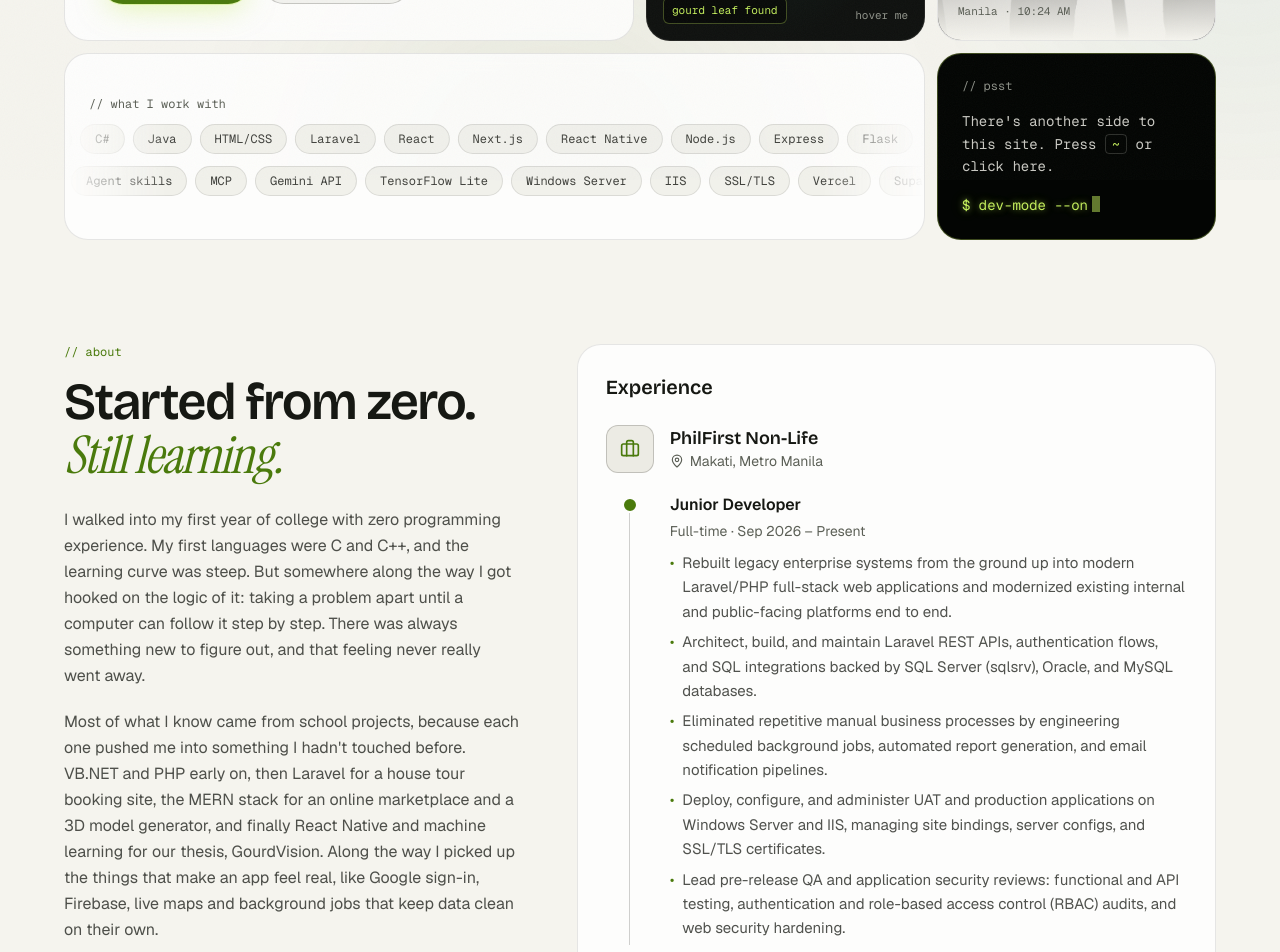
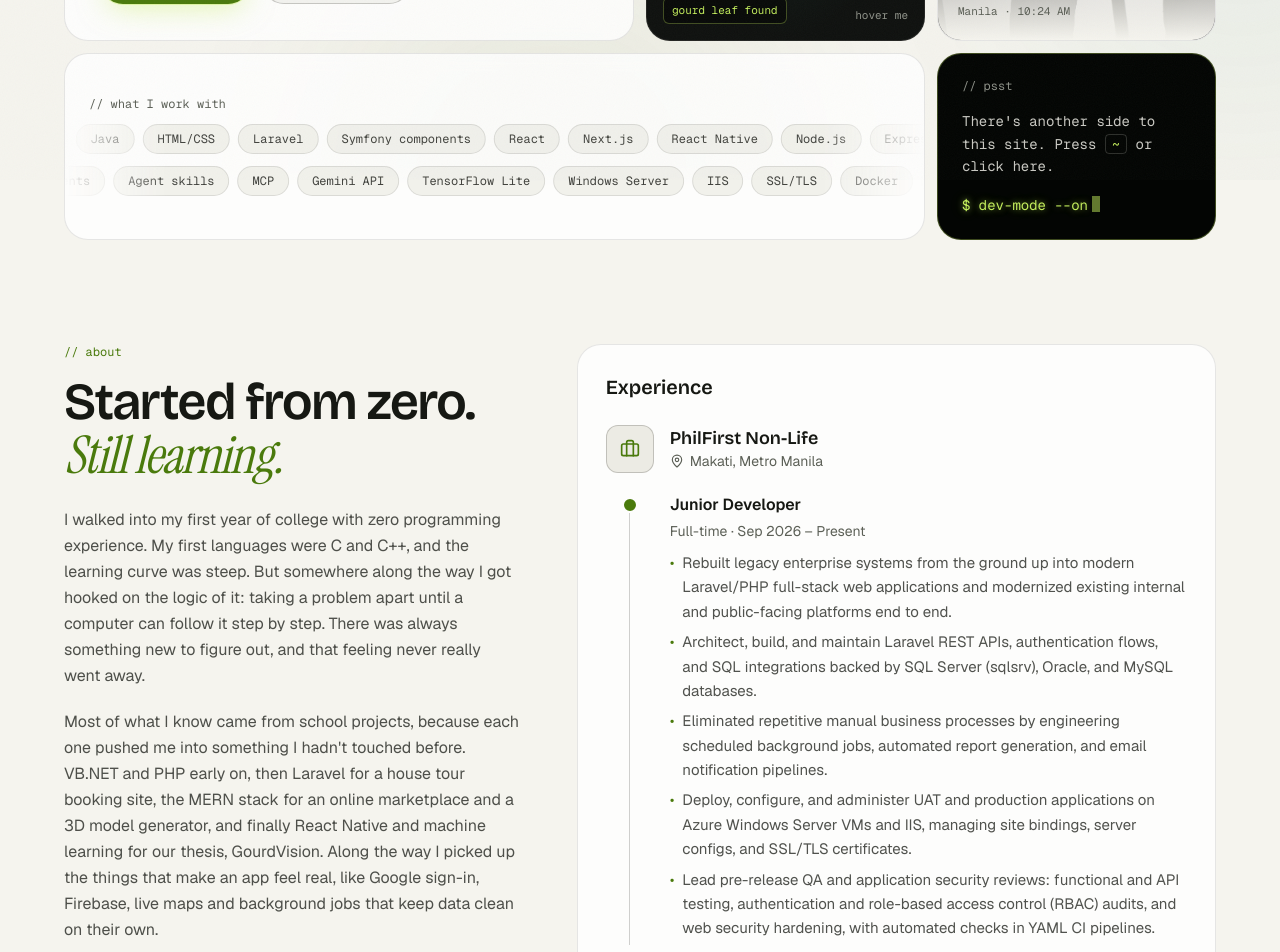
Before and after one commit to Shiidoooo/portfolio-website, a Next.js app: page / in a window 1280 px wide. Shown: the part 620-1572 px from the top of the page. Built offline with nearby package versions, Linux system fonts and the light colour scheme.

Commit message:
Add Azure, Symfony, Docker and CI skills; refresh resume

```diff
--- a/src/content/profile.ts
+++ b/src/content/profile.ts
@@ -166,10 +166,10 @@ export const publication: Publication = {
 
 export const skillGroups: SkillGroup[] = [
   { label: "Languages", items: ["PHP", "JavaScript", "TypeScript", "SQL", "Python", "C#", "Java", "HTML/CSS"] },
-  { label: "Frameworks", items: ["Laravel", "React", "Next.js", "React Native", "Node.js", "Express", "Flask", "Tailwind CSS", "Bootstrap"] },
+  { label: "Frameworks", items: ["Laravel", "Symfony components", "React", "Next.js", "React Native", "Node.js", "Express", "Flask", "Tailwind CSS", "Bootstrap"] },
   { label: "Databases", items: ["MySQL", "SQL Server", "Oracle", "PostgreSQL", "Supabase", "MongoDB", "SQLite", "Firebase"] },
-  { label: "Servers & Cloud", items: ["Windows Server", "IIS", "SSL/TLS", "Vercel", "Supabase", "Cloudinary", "Firebase Auth", "Google Sign-In"] },
-  { label: "Tools & Testing", items: ["Git/GitHub", "Postman", "Insomnia", "SSMS", "TOAD for Oracle", "MySQL Workbench", "Vitest", "Security Hardening"] },
+  { label: "Servers & Cloud", items: ["Microsoft Azure", "Windows Server", "IIS", "SSL/TLS", "Docker", "Vercel", "Supabase", "Cloudinary", "Firebase Auth", "Google Sign-In"] },
+  { label: "Tools & Testing", items: ["Git/GitHub", "CI pipelines (YAML)", "Postman", "Insomnia", "SSMS", "TOAD for Oracle", "MySQL Workbench", "Vitest", "Security Hardening"] },
   { label: "AI", items: ["Claude Code", "OpenAI Codex", "Gemini", "OpenCode", "Subagents", "Agent skills", "MCP", "Gemini API", "TensorFlow Lite"] },
 ];
 
@@ -220,8 +220,8 @@ const juniorDeveloperRole: Role = {
     "Rebuilt legacy enterprise systems from the ground up into modern Laravel/PHP full-stack web applications and modernized existing internal and public-facing platforms end to end.",
     "Architect, build, and maintain Laravel REST APIs, authentication flows, and SQL integrations backed by SQL Server (sqlsrv), Oracle, and MySQL databases.",
     "Eliminated repetitive manual business processes by engineering scheduled background jobs, automated report generation, and email notification pipelines.",
-    "Deploy, configure, and administer UAT and production applications on Windows Server and IIS, managing site bindings, server configs, and SSL/TLS certificates.",
-    "Lead pre-release QA and application security reviews: functional and API testing, authentication and role-based access control (RBAC) audits, and web security hardening.",
+    "Deploy, configure, and administer UAT and production applications on Azure Windows Server VMs and IIS, managing site bindings, server configs, and SSL/TLS certificates.",
+    "Lead pre-release QA and application security reviews: functional and API testing, authentication and role-based access control (RBAC) audits, and web security hardening, with automated checks in YAML CI pipelines.",
   ],
 };
 
```
Also changed, not shown: 1 other file (tests, documents, lock files or other folders).
